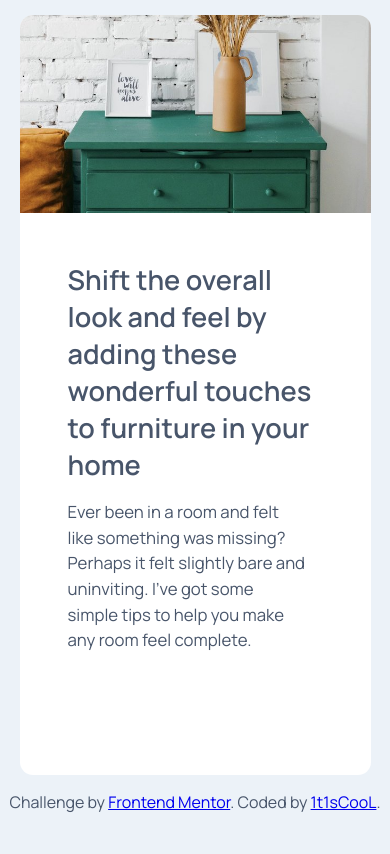
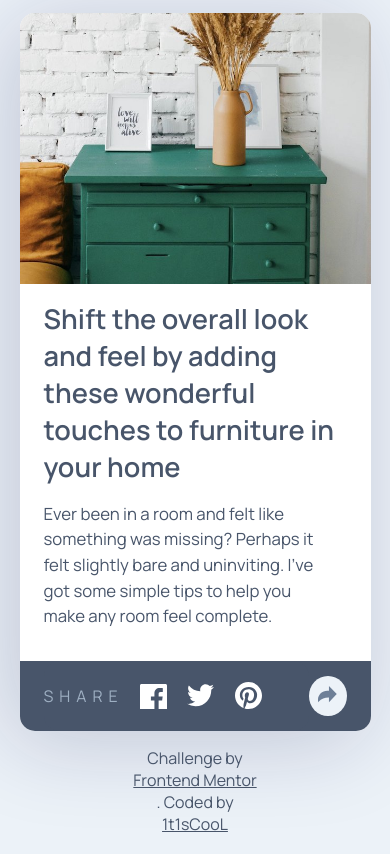
Before and after one commit to 1t1sCooL/article-preview-component, a React (Vite) app: page / in a window 390 px wide. Built offline with nearby package versions, Linux system fonts and the light colour scheme.

Commit message:
add styles and adaptive design

```diff
--- a/src/app/styles/global.css
+++ b/src/app/styles/global.css
@@ -26,3 +26,8 @@
   justify-content: center;
   align-items: center;
 }
+@media (max-width: 1000px) {
+  body{
+    margin: 10px 0 0 0;
+  }
+}
--- a/src/pages/MainPage.module.css
+++ b/src/pages/MainPage.module.css
@@ -6,27 +6,32 @@
     height: 370px;
     background-color: white;
     border-radius: 13px;
-    overflow: hidden;
+    box-shadow: -10px 10px 90px rgba(20, 20, 80, 0.2);
 }
 .img{
     overflow: hidden;
     width: 100%;
     height: 100%;
+    border-radius: 13px 0 0 13px;
 }
 .img img {
     height: 100%;
     object-fit: cover;
+
 }
 .right{
+    overflow: visible;
     display: flex;
     flex-direction: column;
     padding: 3rem;
+    position: relative;
 }
 .heading{
     font-size: 1.7rem;
     font-weight: 600;
     color: var(--VeryDarkGrayishBlue);
     margin: 0 0 0 0;
+    cursor: pointer;
 }
 .smallText{
     font-size: 1.05rem;
@@ -48,6 +53,8 @@
     width: 50px;
     height: 50px;
     border-radius: 50%;
+    cursor: pointer;
+    transition: border 0.2s ease;
 }
 .name{
     display: flex;
@@ -56,6 +63,11 @@
 .name h3{
     margin: 0 0 0 1rem;
     font-size: 1rem;
+    transition: font-size 0.25s;
+    cursor: pointer;
+}
+.name h3:hover{
+    font-size: 1.05rem;
 }
 .name p{
     margin: 0 0 0 1rem;
@@ -82,42 +94,188 @@
     background-color: var(--VeryDarkGrayishBlue);
     color: white;
 }
-.shareContent {
+.shareHover{
+    background-color: var(--VeryDarkGrayishBlue);
+    color: white;
+}
+.shareContent{
+    opacity: 0;
+    overflow: visible;
+    width: 330px;
+    height: 70px;
+    border-radius: 15px;
     display: flex;
-    align-items: center;
+    justify-content: center;
+    color: var(--GrayishBlue);
     position: absolute;
-    width: 200px;
-    bottom: 0;
-    left: 0;
-    right: 0;
-    gap: 0.75rem;
-    padding: 1.75rem 2rem;
-    border-radius: 0 0 0.5rem 0.5rem;
     background-color: var(--VeryDarkGrayishBlue);
+    gap: 1.5rem;
+    position: relative;
+    transform: scale(0);
+    transition: opacity .3s ease, transform  .3s ease;
+}
+.showContent{
+    opacity: 1;
+    transform: scale(1);
+}
+.hideContent{
+    opacity: 0;
+    transform: scale(0);
+    transition: opacity .2s ease-in-out, transform .3s ease;
+}
+.shareContent::after {
+    z-index: -1;
+    content: '';
+    position: absolute;
+    bottom: -15px;
+    left: 51%;
+    transform: translateX(-50%);
+    width: 0;
+    height: 0;
+    border-left: 30px solid transparent;
+    border-right: 30px solid transparent;
+    border-top: 30px solid var(--VeryDarkGrayishBlue);
+}
+.shareContent p{
+    text-transform: uppercase;
+    font-size: 1rem;
+    align-self: center;
+    cursor: pointer;
+    letter-spacing: 6px;
+    transition: letter-spacing .3s ease;
+}
+.shareContent p:hover{
+    letter-spacing: 8px;
+}
+.shareFooterContent{
+    display: none;
 }
 .shareIcons{
-    width: 1.5rem;
+    display: flex;
+    justify-content: center;
+    align-items: center;
+    gap: 1.3rem;
 }
 .shareIcons svg{
-    width: 1rem;
-    height: 1rem;
+    cursor: pointer;
+    transform: scale(1);
+    transition: transform .2s ease;
+}
+.shareIcons svg:hover{
+    transform: scale(1.2);
+}
+.sharePopupOverlay {
+    position: fixed;
+    top: 0;
+    left: 0;
+    width: auto;
+    height: auto;
+    z-index: 1000;
+}
+.shareIcons svg{
+    width: 27px;
+    height: 27px;
 }
 @media (max-width: 1000px) {
     .container {
         width: 90%;
-        height: 90%;
+        height: 85%;
         flex-direction: column;
+        border-radius: 15px;
+        justify-content: center;
+        align-items: center;
+    }
+    .right{
+        padding: 0;
+    }
+    .heading{
+        margin: 2rem 3rem 0 3rem;
+    }
+    .smallText{
+        margin: 2rem 3rem 2rem 3rem;
+    }
+    .share{
+        margin-right: 3rem;
+        width: 50px;
+        transition: scale .3s ease;
+        background-color: var(--LightGrayishBlue) !important;
+        color: var(--DesaturatedDarkBlue) !important;
+        scale: 1;
+    }
+    .share:focus{
+        scale: 1.2;
+    }
+    .author{
+        background-color: var(--VeryDarkGrayishBlue);
+        border-radius: 0 0 15px 15px;
+        width: 100%;
+        align-self: center;
+        justify-content: center;
+    }
+    .shareFooterContent{
+        display: flex;
+        z-index: 100;
+        width: 100%;
+        height: 70px;
+        border-radius: 15px;
+        justify-content: flex-start;
+        color: var(--GrayishBlue);
+        background-color: var(--VeryDarkGrayishBlue);
+        gap: 1.5rem;
+        margin-left: 3rem;
+    }
+    .shareFooterContent p{
+        text-transform: uppercase;
+        font-size: 1rem;
+        align-self: center;
+        cursor: pointer;
+        letter-spacing: 6px;
+        transform: scale(1);
+        transition: letter-spacing .3s ease, margin-left .3s ease, margin-right .3s ease;
+    }
+    .shareFooterContent svg:focus{
+        transition: scale .3s ease;
+    }
+    .shareFooterContent svg:focus{
+        scale: 1.2;
+    }
+    .shareFooterContent p:focus{
+        letter-spacing: 8px;
+        margin-left: -.5rem;
+        margin-right: -.5rem;
+    }
+    .authorLeft{
+        display: none;
     }
     .img{
         width: 100%;
         height: 100%;
+        border-radius: 15px 15px 0 0 ;
     }
     .img img {
         width: 100%;
         height: 100%;
         object-fit: cover;
     }
+}
+@media (max-width: 500px) {
+    .share{
+        margin-right: 1.5rem;
+        width: 50px;
+        z-index: 100;
+    }
+    .shareFooterContent{
+        gap: 1rem;
+        margin-left: 1.5rem;
+    }
     .author{
-        visibility: hidden;
+        justify-content: flex-start;
+        align-items: center;
+    }
+    .heading{
+        margin: 1rem 1.5rem 0 1.5rem;
+    }
+    .smallText{
+        margin: 1rem 1.5rem 2rem 1.5rem;
     }
 }
--- a/src/pages/MainPage.tsx
+++ b/src/pages/MainPage.tsx
@@ -1,7 +1,45 @@
 import styles from './MainPage.module.css'
 import {Footer} from "../shared/ui/footer/Footer.tsx";
+import { useState, useRef, useEffect } from 'react';
 
 export const MainPage = () => {
+    const [modalOpen, setModalOpen] = useState(false);
+    const shareRef = useRef<HTMLDivElement>(null);
+    const shareButtonRef = useRef<HTMLDivElement>(null);
+    const [popupPosition, setPopupPosition] = useState({ top: 0, left: 0 });
+    const timeoutRef = useRef<NodeJS.Timeout | null>(null);
+    const [isMobile, setIsMobile] = useState(false);
+    const handleShareClick = () => {
+        if (shareButtonRef.current) {
+            const rect = shareButtonRef.current.getBoundingClientRect();
+            setPopupPosition({
+                top: window.scrollY + rect.top - 80, // 80px — высота попапа + отступ
+                left: window.scrollX + rect.left + rect.width / 2, // центр кнопки
+            });
+        }
+        setModalOpen(!modalOpen);
+    };
+    useEffect(() => {
+        const checkIfMobile = () => {
+            setIsMobile(window.innerWidth < 1000);
+        };
+        checkIfMobile();
+        window.addEventListener('resize', checkIfMobile);
+        return () => window.removeEventListener('resize', checkIfMobile);
+    }, []);
+    const showPopup = () => {
+        if (isMobile) return;
+        if (timeoutRef.current) {
+            clearTimeout(timeoutRef.current);
+        }
+        handleShareClick()
+        setModalOpen(true);
+    };
+    const hidePopup = () => {
+        timeoutRef.current = setTimeout(() => {
+            setModalOpen(false);
+        }, 200);
+    };
     return (<>
         <div className={styles.container}>
             <div className={styles.img}>
@@ -26,25 +64,37 @@
                             <p className={styles.date}>28 Jun 2020</p>
                         </div>
                     </div>
-                    <div className={styles.share}>
-                        <svg xmlns="http://www.w3.org/2000/svg" viewBox="0 0 16 16">
+                    <div className={styles.shareFooterContent}>
+                        <p tabIndex={0}>Share</p>
+                        <div className={styles.shareIcons} >
+                            <svg tabIndex={1} xmlns="http://www.w3.org/2000/svg" viewBox="0 0 20 17"><path fill="#FFF" d="M18.896 0H1.104C.494 0 0 .494 0 1.104v17.793C0 19.506.494 20 1.104 20h9.58v-7.745H8.076V9.237h2.606V7.01c0-2.583 1.578-3.99 3.883-3.99 1.104 0 2.052.082 2.329.119v2.7h-1.598c-1.254 0-1.496.597-1.496 1.47v1.928h2.989l-.39 3.018h-2.6V20h5.098c.608 0 1.102-.494 1.102-1.104V1.104C20 .494 19.506 0 18.896 0z"/></svg>
+                            <svg tabIndex={2} xmlns="http://www.w3.org/2000/svg" viewBox="0 0 20 17"><path fill="#FFF" d="M20 2.172a8.192 8.192 0 01-2.357.646 4.11 4.11 0 001.804-2.27 8.22 8.22 0 01-2.605.996A4.096 4.096 0 0013.847.248c-2.65 0-4.596 2.472-3.998 5.037A11.648 11.648 0 011.392 1a4.109 4.109 0 001.27 5.478 4.086 4.086 0 01-1.858-.513c-.045 1.9 1.318 3.679 3.291 4.075a4.113 4.113 0 01-1.853.07 4.106 4.106 0 003.833 2.849A8.25 8.25 0 010 14.658a11.616 11.616 0 006.29 1.843c7.618 0 11.922-6.434 11.663-12.205A8.354 8.354 0 0020 2.172z"/></svg>
+                            <svg tabIndex={3} xmlns="http://www.w3.org/2000/svg" viewBox="0 0 20 20"><path fill="#FFF" d="M10 0C4.478 0 0 4.477 0 10c0 4.237 2.636 7.855 6.356 9.312-.088-.791-.167-2.005.035-2.868.182-.78 1.172-4.97 1.172-4.97s-.299-.6-.299-1.486c0-1.39.806-2.428 1.81-2.428.852 0 1.264.64 1.264 1.408 0 .858-.545 2.14-.828 3.33-.236.995.5 1.807 1.48 1.807 1.778 0 3.144-1.874 3.144-4.58 0-2.393-1.72-4.068-4.177-4.068-2.845 0-4.515 2.135-4.515 4.34 0 .859.331 1.781.745 2.281a.3.3 0 01.069.288l-.278 1.133c-.044.183-.145.223-.335.134-1.249-.581-2.03-2.407-2.03-3.874 0-3.154 2.292-6.052 6.608-6.052 3.469 0 6.165 2.473 6.165 5.776 0 3.447-2.173 6.22-5.19 6.22-1.013 0-1.965-.525-2.291-1.148l-.623 2.378c-.226.869-.835 1.958-1.244 2.621.937.29 1.931.446 2.962.446 5.522 0 10-4.477 10-10S15.522 0 10 0z"/></svg>
+                        </div>
+                    </div>
+                    <div tabIndex={4} className={`${styles.share} ${modalOpen && !isMobile ? styles.shareHover : ''}`} onMouseEnter={showPopup} onMouseLeave={hidePopup} ref={shareButtonRef} >
+                        <svg xmlns="http://www.w3.org/2000/svg" viewBox="0 0 16 16" >
                             <path fill="currentColor"
                                   d="M15 6.495L8.766.014V3.88H7.441C3.33 3.88 0 7.039 0 10.936v2.049l.589-.612C2.59 10.294 5.422 9.11 8.39 9.11h.375v3.867L15 6.495z"/>
                         </svg>
-                        <div className={styles.shareContent}>
-                            <p>Share</p>
-                            <div className={styles.shareIcons}>
-                                <svg xmlns="http://www.w3.org/2000/svg" viewBox="0 0 20 17"><path fill="#FFF" d="M18.896 0H1.104C.494 0 0 .494 0 1.104v17.793C0 19.506.494 20 1.104 20h9.58v-7.745H8.076V9.237h2.606V7.01c0-2.583 1.578-3.99 3.883-3.99 1.104 0 2.052.082 2.329.119v2.7h-1.598c-1.254 0-1.496.597-1.496 1.47v1.928h2.989l-.39 3.018h-2.6V20h5.098c.608 0 1.102-.494 1.102-1.104V1.104C20 .494 19.506 0 18.896 0z"/></svg>
-                                <svg xmlns="http://www.w3.org/2000/svg" viewBox="0 0 20 17"><path fill="#FFF" d="M20 2.172a8.192 8.192 0 01-2.357.646 4.11 4.11 0 001.804-2.27 8.22 8.22 0 01-2.605.996A4.096 4.096 0 0013.847.248c-2.65 0-4.596 2.472-3.998 5.037A11.648 11.648 0 011.392 1a4.109 4.109 0 001.27 5.478 4.086 4.086 0 01-1.858-.513c-.045 1.9 1.318 3.679 3.291 4.075a4.113 4.113 0 01-1.853.07 4.106 4.106 0 003.833 2.849A8.25 8.25 0 010 14.658a11.616 11.616 0 006.29 1.843c7.618 0 11.922-6.434 11.663-12.205A8.354 8.354 0 0020 2.172z"/></svg>
-                                <svg xmlns="http://www.w3.org/2000/svg" viewBox="0 0 20 20"><path fill="#FFF" d="M10 0C4.478 0 0 4.477 0 10c0 4.237 2.636 7.855 6.356 9.312-.088-.791-.167-2.005.035-2.868.182-.78 1.172-4.97 1.172-4.97s-.299-.6-.299-1.486c0-1.39.806-2.428 1.81-2.428.852 0 1.264.64 1.264 1.408 0 .858-.545 2.14-.828 3.33-.236.995.5 1.807 1.48 1.807 1.778 0 3.144-1.874 3.144-4.58 0-2.393-1.72-4.068-4.177-4.068-2.845 0-4.515 2.135-4.515 4.34 0 .859.331 1.781.745 2.281a.3.3 0 01.069.288l-.278 1.133c-.044.183-.145.223-.335.134-1.249-.581-2.03-2.407-2.03-3.874 0-3.154 2.292-6.052 6.608-6.052 3.469 0 6.165 2.473 6.165 5.776 0 3.447-2.173 6.22-5.19 6.22-1.013 0-1.965-.525-2.291-1.148l-.623 2.378c-.226.869-.835 1.958-1.244 2.621.937.29 1.931.446 2.962.446 5.522 0 10-4.477 10-10S15.522 0 10 0z"/></svg>
-                            </div>
-                        </div>
                     </div>
-
                 </div>
             </div>
+        </div>
+        {!isMobile && (<div className={styles.sharePopupOverlay}>
+                            <div className={`${styles.shareContent} ${modalOpen ? styles.showContent : styles.hideContent}`} ref={shareRef} style={{
+                                top: `${popupPosition.top + -25}px`,
+                                left: `${popupPosition.left -170}px`,
+                            }} onMouseEnter={showPopup} onMouseLeave={hidePopup}>
+                                <p>Share</p>
+                                <div className={styles.shareIcons} >
+                                    <svg xmlns="http://www.w3.org/2000/svg" viewBox="0 0 20 17"><path fill="#FFF" d="M18.896 0H1.104C.494 0 0 .494 0 1.104v17.793C0 19.506.494 20 1.104 20h9.58v-7.745H8.076V9.237h2.606V7.01c0-2.583 1.578-3.99 3.883-3.99 1.104 0 2.052.082 2.329.119v2.7h-1.598c-1.254 0-1.496.597-1.496 1.47v1.928h2.989l-.39 3.018h-2.6V20h5.098c.608 0 1.102-.494 1.102-1.104V1.104C20 .494 19.506 0 18.896 0z"/></svg>
+                                    <svg xmlns="http://www.w3.org/2000/svg" viewBox="0 0 20 17"><path fill="#FFF" d="M20 2.172a8.192 8.192 0 01-2.357.646 4.11 4.11 0 001.804-2.27 8.22 8.22 0 01-2.605.996A4.096 4.096 0 0013.847.248c-2.65 0-4.596 2.472-3.998 5.037A11.648 11.648 0 011.392 1a4.109 4.109 0 001.27 5.478 4.086 4.086 0 01-1.858-.513c-.045 1.9 1.318 3.679 3.291 4.075a4.113 4.113 0 01-1.853.07 4.106 4.106 0 003.833 2.849A8.25 8.25 0 010 14.658a11.616 11.616 0 006.29 1.843c7.618 0 11.922-6.434 11.663-12.205A8.354 8.354 0 0020 2.172z"/></svg>
+                                    <svg xmlns="http://www.w3.org/2000/svg" viewBox="0 0 20 20"><path fill="#FFF" d="M10 0C4.478 0 0 4.477 0 10c0 4.237 2.636 7.855 6.356 9.312-.088-.791-.167-2.005.035-2.868.182-.78 1.172-4.97 1.172-4.97s-.299-.6-.299-1.486c0-1.39.806-2.428 1.81-2.428.852 0 1.264.64 1.264 1.408 0 .858-.545 2.14-.828 3.33-.236.995.5 1.807 1.48 1.807 1.778 0 3.144-1.874 3.144-4.58 0-2.393-1.72-4.068-4.177-4.068-2.845 0-4.515 2.135-4.515 4.34 0 .859.331 1.781.745 2.281a.3.3 0 01.069.288l-.278 1.133c-.044.183-.145.223-.335.134-1.249-.581-2.03-2.407-2.03-3.874 0-3.154 2.292-6.052 6.608-6.052 3.469 0 6.165 2.473 6.165 5.776 0 3.447-2.173 6.22-5.19 6.22-1.013 0-1.965-.525-2.291-1.148l-.623 2.378c-.226.869-.835 1.958-1.244 2.621.937.29 1.931.446 2.962.446 5.522 0 10-4.477 10-10S15.522 0 10 0z"/></svg>
+                                </div>
+                            </div>
+                        </div>)}
 
-        </div>
             <Footer/>
         </>
     )
--- a/src/shared/ui/footer/Footer.tsx
+++ b/src/shared/ui/footer/Footer.tsx
@@ -4,7 +4,7 @@
     return (
         <div className={styles.footer}>
             Challenge by <a href="https://www.frontendmentor.io?ref=challenge" target="_blank">Frontend Mentor</a>.
-            Coded by <a href="https://www.frontendmentor.io/profile/1t1sCooL">1t1sCooL</a>.
+            Coded by <a href="https://www.frontendmentor.io/profile/1t1sCooL">1t1sCooL</a>
         </div>
     )
 }
--- a/src/shared/ui/footer/footer.module.css
+++ b/src/shared/ui/footer/footer.module.css
@@ -0,0 +1,26 @@
+.footer {
+    display: flex;
+    flex-direction: column;
+    align-items: center;
+    align-self: center;
+    justify-self: flex-end;
+}
+.footer a{
+    color: var(--VeryDarkGrayishBlue);
+    scale: 1;
+    transition: scale 0.2s ease;
+}
+.footer a:visited{
+    color: var(--DesaturatedDarkBlue)
+}
+.footer a:visited{
+    color: var(--GrayishBlue)
+}
+.footer a:hover{
+    scale: 1.2;
+}
+@media (max-width: 1000px) {
+    .footer a:focus{
+        scale: 1.2;
+    }
+}
```
